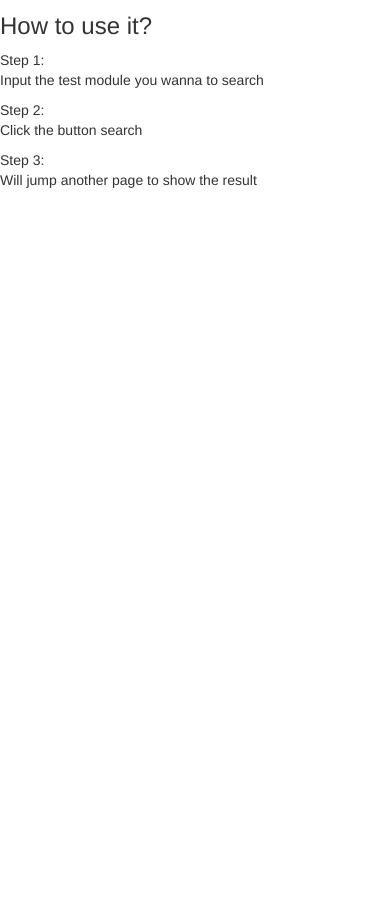
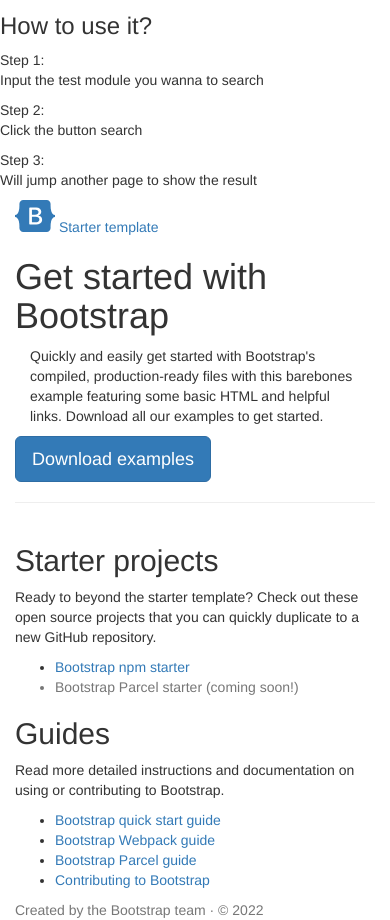
Before and after one commit to RoyCai7/HWPP, a Django app: page /search_module/ in a window 390 px wide. Shown: the part 287-1207 px from the top of the page. Before the commit the page ends 475 px from the top, so only its background shows below. Run offline with Django 3.2, Linux system fonts and the light colour scheme; some libraries are stand-ins or nearby versions.

Commit message:
Developing

```diff
--- a/templates/search_module.html
+++ b/templates/search_module.html
@@ -124,3 +124,102 @@
         </div>
     </div>
 </div>
+<style>
+.bd-placeholder-img {
+    font-size: 1.125rem;
+    text-anchor: middle;
+    -webkit-user-select: none;
+    -moz-user-select: none;
+    user-select: none;
+}
+
+@media (min-width: 768px) {
+    .bd-placeholder-img-lg {
+        font-size: 3.5rem;
+    }
+}
+
+.b-example-divider {
+    height: 3rem;
+    background-color: rgba(0, 0, 0, .1);
+    border: solid rgba(0, 0, 0, .15);
+    border-width: 1px 0;
+    box-shadow: inset 0 .5em 1.5em rgba(0, 0, 0, .1), inset 0 .125em .5em rgba(0, 0, 0, .15);
+}
+
+.b-example-vr {
+    flex-shrink: 0;
+    width: 1.5rem;
+    height: 100vh;
+}
+
+.bi {
+    vertical-align: -.125em;
+    fill: currentColor;
+}
+
+.nav-scroller {
+    position: relative;
+    z-index: 2;
+    height: 2.75rem;
+    overflow-y: hidden;
+}
+
+.nav-scroller .nav {
+    display: flex;
+    flex-wrap: nowrap;
+    padding-bottom: 1rem;
+    margin-top: -1px;
+    overflow-x: auto;
+    text-align: center;
+    white-space: nowrap;
+    -webkit-overflow-scrolling: touch;
+}
+</style>
+<body>
+    <div class="col-lg-8 mx-auto p-3 py-md-5">
+        <header class="d-flex align-items-center pb-3 mb-5 border-bottom">
+            <a href="/" class="d-flex align-items-center text-dark text-decoration-none">
+                <svg xmlns="http://www.w3.org/2000/svg" width="40" height="32" class="me-2" viewBox="0 0 118 94" role="img">
+                    <title>Bootstrap</title>
+                    <path fill-rule="evenodd" clip-rule="evenodd" d="M24.509 0c-6.733 0-11.715 5.893-11.492 12.284.214 6.14-.064 14.092-2.066 20.577C8.943 39.365 5.547 43.485 0 44.014v5.972c5.547.529 8.943 4.649 10.951 11.153 2.002 6.485 2.28 14.437 2.066 20.577C12.794 88.106 17.776 94 24.51 94H93.5c6.733 0 11.714-5.893 11.491-12.284-.214-6.14.064-14.092 2.066-20.577 2.009-6.504 5.396-10.624 10.943-11.153v-5.972c-5.547-.529-8.934-4.649-10.943-11.153-2.002-6.484-2.28-14.437-2.066-20.577C105.214 5.894 100.233 0 93.5 0H24.508zM80 57.863C80 66.663 73.436 72 62.543 72H44a2 2 0 01-2-2V24a2 2 0 012-2h18.437c9.083 0 15.044 4.92 15.044 12.474 0 5.302-4.01 10.049-9.119 10.88v.277C75.317 46.394 80 51.21 80 57.863zM60.521 28.34H49.948v14.934h8.905c6.884 0 10.68-2.772 10.68-7.727 0-4.643-3.264-7.207-9.012-7.207zM49.948 49.2v16.458H60.91c7.167 0 10.964-2.876 10.964-8.281 0-5.406-3.903-8.178-11.425-8.178H49.948z" fill="currentColor"></path>
+                </svg>
+                <span class="fs-4">Starter template</span>
+            </a>
+        </header>
+        <main>
+            <h1>Get started with Bootstrap</h1>
+            <p class="fs-5 col-md-8">Quickly and easily get started with Bootstrap's compiled, production-ready files with this barebones example featuring some basic HTML and helpful links. Download all our examples to get started.</p>
+            <div class="mb-5">
+                <a href="../examples/" class="btn btn-primary btn-lg px-4">Download examples</a>
+            </div>
+            <hr class="col-3 col-md-2 mb-5">
+            <div class="row g-5">
+                <div class="col-md-6">
+                    <h2>Starter projects</h2>
+                    <p>Ready to beyond the starter template? Check out these open source projects that you can quickly duplicate to a new GitHub repository.</p>
+                    <ul class="icon-list ps-0">
+                        <li class="d-flex align-items-start mb-1"><a href="https://github.com/twbs/bootstrap-npm-starter" rel="noopener" target="_blank">Bootstrap npm starter</a></li>
+                        <li class="text-muted d-flex align-items-start mb-1">Bootstrap Parcel starter (coming soon!)</li>
+                    </ul>
+                </div>
+                <div class="col-md-6">
+                    <h2>Guides</h2>
+                    <p>Read more detailed instructions and documentation on using or contributing to Bootstrap.</p>
+                    <ul class="icon-list ps-0">
+                        <li class="d-flex align-items-start mb-1"><a href="../getting-started/introduction/">Bootstrap quick start guide</a></li>
+                        <li class="d-flex align-items-start mb-1"><a href="../getting-started/webpack/">Bootstrap Webpack guide</a></li>
+                        <li class="d-flex align-items-start mb-1"><a href="../getting-started/parcel/">Bootstrap Parcel guide</a></li>
+                        <li class="d-flex align-items-start mb-1"><a href="../getting-started/contribute/">Contributing to Bootstrap</a></li>
+                    </ul>
+                </div>
+            </div>
+        </main>
+        <footer class="pt-5 my-5 text-muted border-top">
+            Created by the Bootstrap team &middot; &copy; 2022
+        </footer>
+    </div>
+    <script src="../assets/dist/js/bootstrap.bundle.min.js"></script>
+</body>
+
+</html>
```
